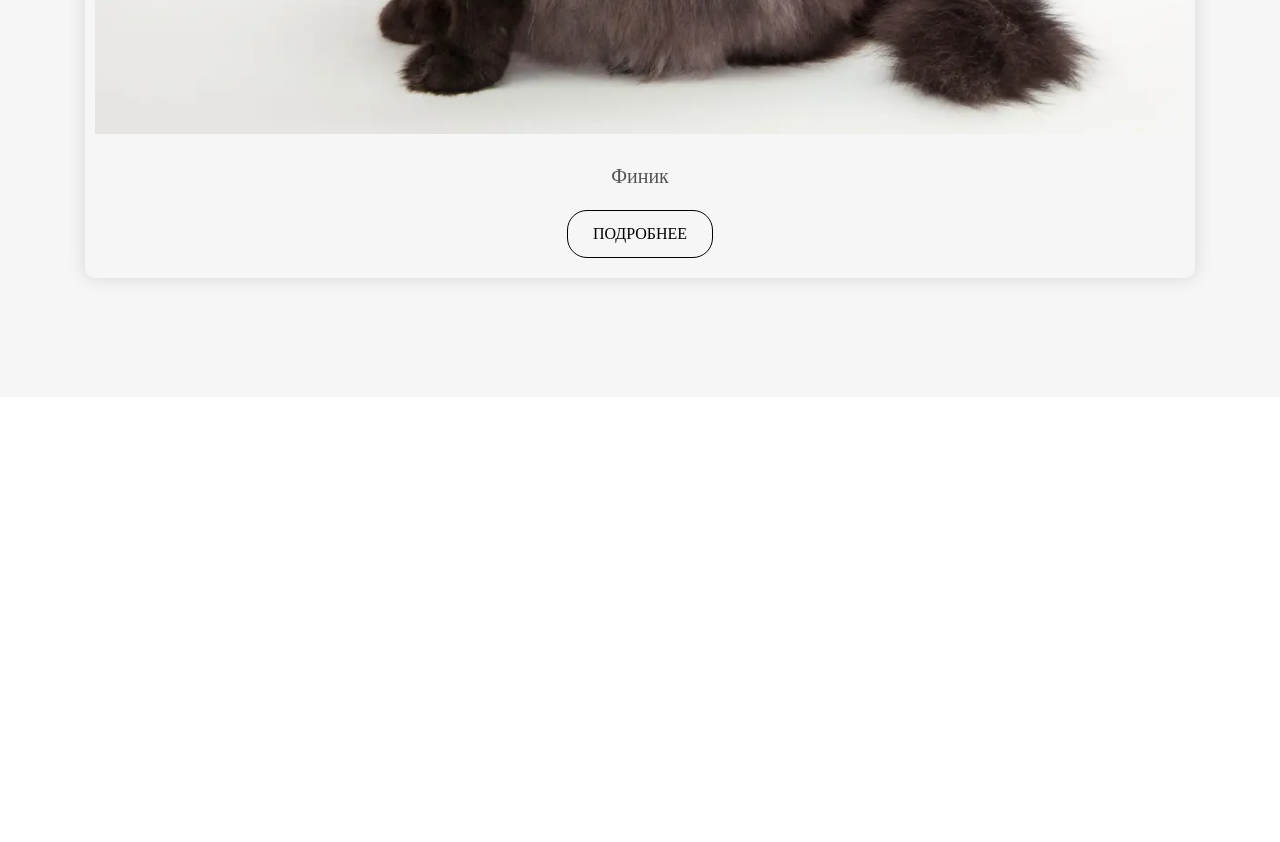
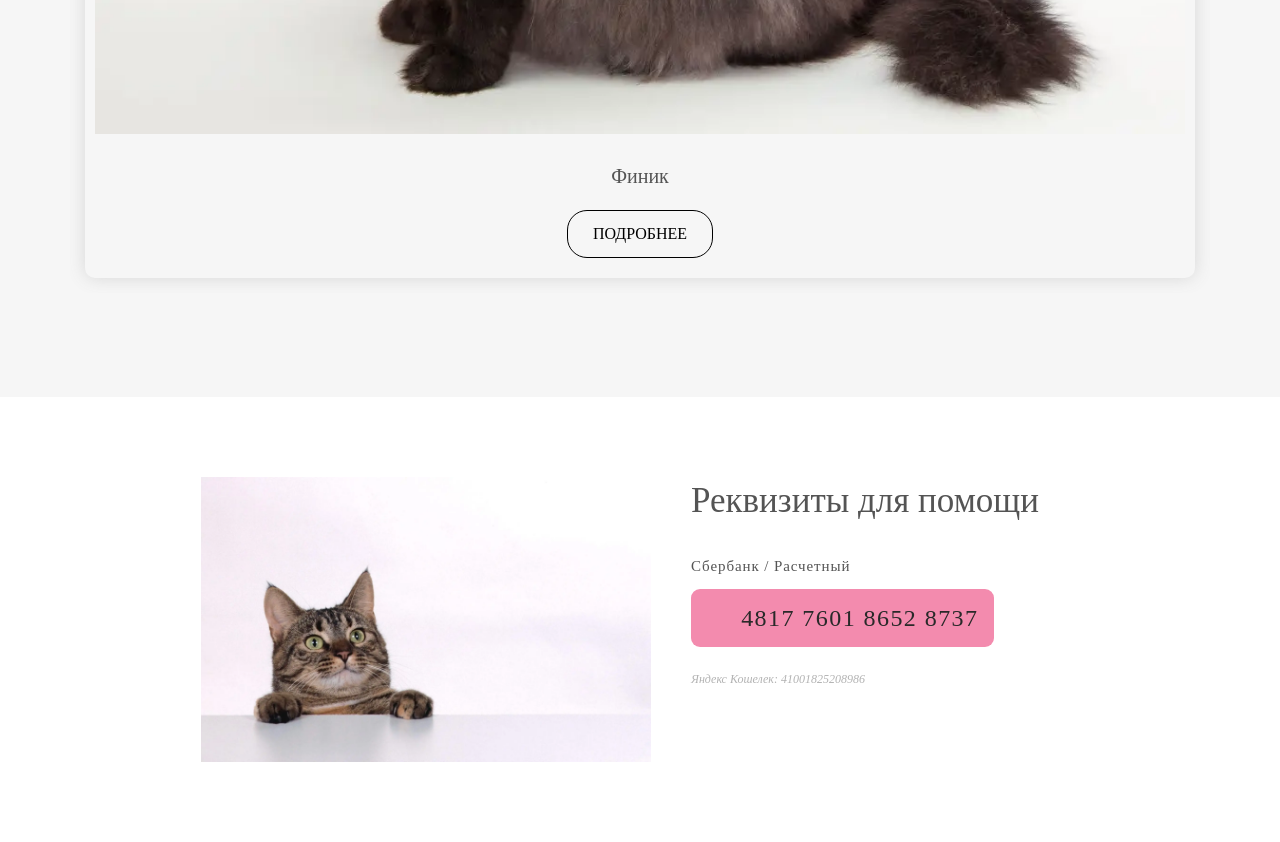
Before and after one commit to kivals/vdomkota2, a website: page #src/index.html in a window 1280 px wide. Shown: the part 6585-7427 px from the top of the page. Before the commit the page ends 6982 px from the top, so only its background shows below. Drawn offline with nearby package versions, Linux system fonts and the light colour scheme; files that its build step writes are made by us from their sources; a web font is replaced by a local one.

Commit message:
Donation section finished

```diff
--- a/#src/index.html
+++ b/#src/index.html
@@ -86,6 +86,21 @@
 						<div class="cat-slider__dots"></div>
 					</div>
 				</section>
+				<section class="donation">
+					<div class="donation__container _container">
+						<div class="donation__body">
+							<div class="donation__image _ibg">
+								<img src="./img/donation/donation.webp" alt="donation">
+							</div>
+							<div class="donation__content">
+								<h2 class="donation__title _title">Реквизиты для помощи</h2>
+								<div class="donation__bank-info">Сбербанк / Расчетный</div>
+								<a href="#" class="donation__card _icon-card">4817 7601 8652 8737</a>
+								<div class="donation__additional">Яндекс Кошелек: 41001825208986</div>
+							</div>
+						</div>
+					</div>
+				</section>
 			</main>
 			@@include('_footer.html',{})
 		</div>
--- a/#src/scss/home.scss
+++ b/#src/scss/home.scss
@@ -148,3 +148,60 @@
   }
 }
 //====================================================================================================
+
+//=======DONATION=============================================================================================
+
+.donation {
+  @include adaptiv-value('padding-top', 80, 40, 1);
+  @include adaptiv-value('padding-bottom', 80, 40, 1);
+  &__body {
+    display: flex;
+    justify-content: center;
+  }
+  &__image {
+    flex: 0 1 450px;
+    padding-bottom: 25%;
+    @media (max-width: $md3+px) {
+      display: none;
+    }
+  }
+  &__content {
+    padding: 0 40px;
+    @media (max-width: $md3+px) {
+      display: flex;
+      flex-direction: column;
+      align-items: center;
+      padding: 0 10px;
+    }
+  }
+  &__title {
+
+  }
+  &__bank-info {
+    font-size: 15px;
+    letter-spacing: .06em;
+    color: #545454;
+    margin-bottom: 1em;
+  }
+  &__card {
+    @include adaptiv-value('font-size', 24, 16, 1);
+    display: inline-flex;
+    justify-content: space-between;
+    background-color: $pinkColor;
+    padding: 17px 15px 17px 15px;
+    border-radius: 9px;
+    letter-spacing: .06em;
+    color: #292929;
+    margin-bottom: 1em;
+    &::before {
+      margin-right: 15px;
+    }
+  }
+  &__additional {
+    font-size: 12px;
+    line-height: 140%;
+    font-style: italic;
+    color: #b2b2b2;
+  }
+}
+//====================================================================================================
--- a/#src/scss/icons.scss
+++ b/#src/scss/icons.scss
@@ -43,3 +43,6 @@
 ._icon-email:before {
 	content: "\e905";
 }
+._icon-card:before {
+	content: "\e906";
+}
--- a/#src/scss/ui.scss
+++ b/#src/scss/ui.scss
@@ -287,3 +287,10 @@ body.ie {
 .cat-slider__dots > .swiper-pagination-bullet-active {
 	background-color: $pinkColor;
 }
+
+._title {
+	@include adaptiv-value('font-size', 35, 24, 1);
+	color: #545454;
+	line-height: 135%;
+	margin-bottom: 1em;
+}
```
Also changed, not shown: #src/fonts/icons.ttf, #src/img/donation/donation.webp (added).
